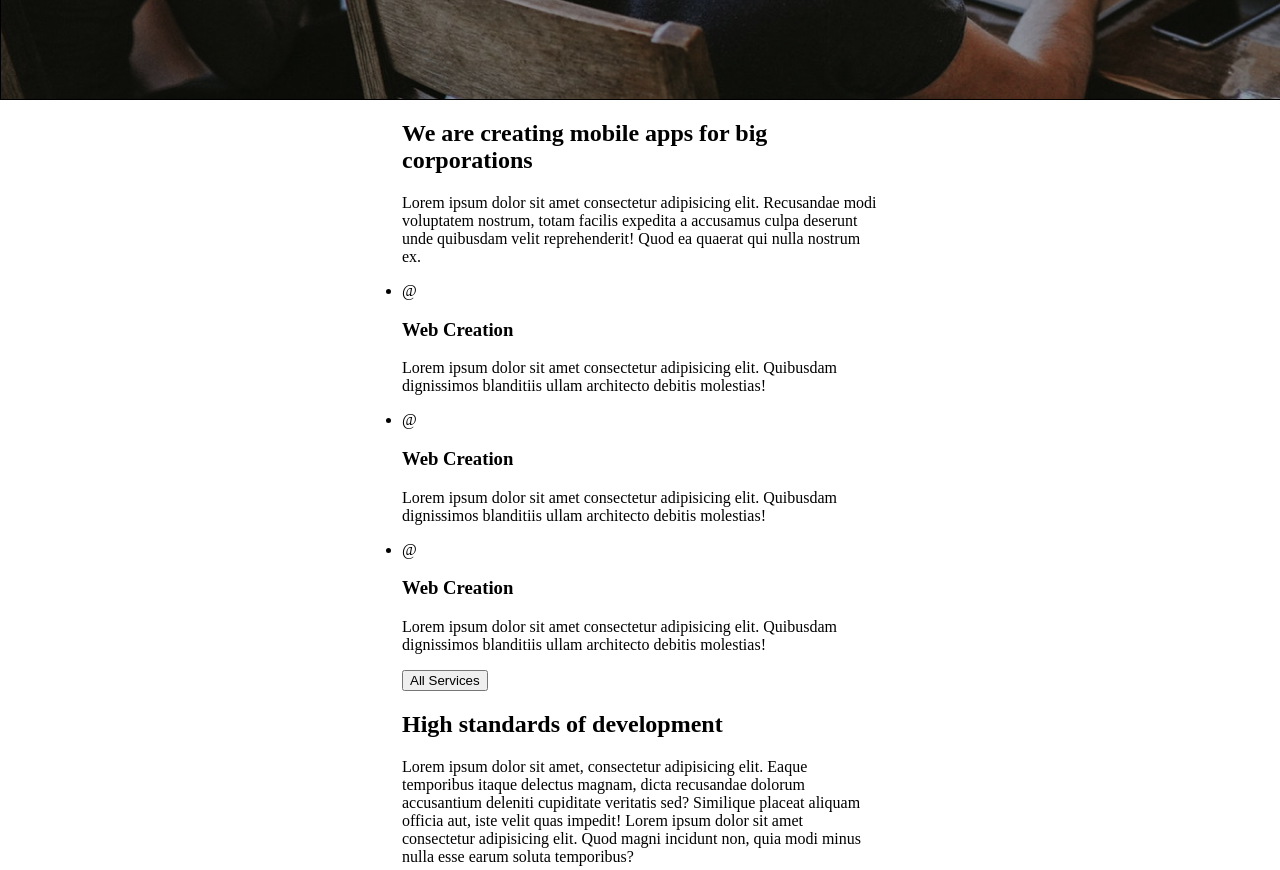
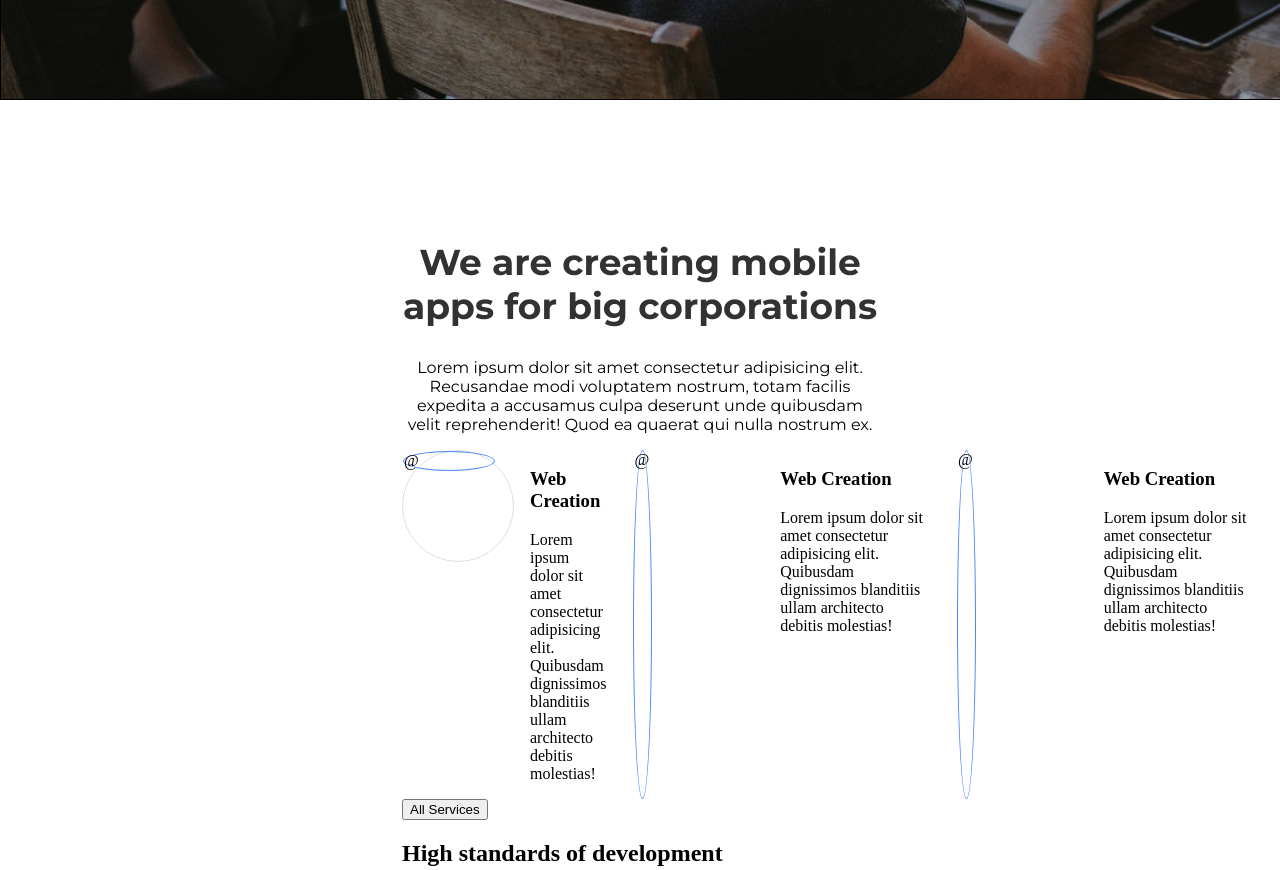
Before and after one commit to eugen-soliar/spa_html-css, a website: page index.html in a window 1280 px wide. Shown: the part 800-1670 px from the top of the page. Drawn offline with Linux system fonts and the light colour scheme.

Commit message:
partially styled text in services section

```diff
--- a/css/main.css
+++ b/css/main.css
@@ -1,3 +1,5 @@
+
+
 body {
     box-sizing: border-box;
 
@@ -9,6 +11,7 @@ li {
 }
 
 ul {
+    list-style-type: none;
     margin: 0;
     padding: 0;
 }
@@ -95,3 +98,50 @@ section {
     background-color: #3e79f0;
     cursor:pointer;
 }
+
+.services {
+    background-color: white;
+    padding-top: 110px;
+}
+
+.services-header {
+    font-family: Montserrat, sans-serif;
+    font-size: 36px;
+    font-weight: 700;
+    color: #323232;
+    text-align: center;
+}
+
+.services-text {
+    font-family: Montserrat, sans-serif;
+    font-size: 16px;
+    font-weight: 400px;
+    text-align: center;
+}
+
+.services-list {
+    display: flex;
+    gap: 27px;
+}
+
+.services-list-item {
+    display: flex;
+}
+
+.services-list-item-image-border {
+    border: 1px solid #e0e0e0;
+    position: absolute;
+    border-radius: 50%;
+    width: 110px;
+    aspect-ratio: 1/1;
+}
+
+.services-list-item-image {
+    border: 1px solid #4985FF;
+
+    border-radius: 50%;
+    width: 90px;
+}
+.services-list-item-group {
+    margin-left: 128px;
+}
--- a/index.html
+++ b/index.html
@@ -37,7 +37,7 @@
     </section>
 
     <section class="services">
-        <h2 class="sevices-header">
+        <h2 class="services-header">
             We are creating mobile apps for big corporations
         </h2>
         <p class="services-text">
@@ -48,30 +48,36 @@
         <ul class="services-list">
            <li class="services-list-item">
                 <!-- placeholder for svg img-->
-                <div class="services-list-item-image">@</div>
+                <div class="services-list-item-image-border"><div class="services-list-item-image">@</div></div>
+                <div class="services-list-item-group">
                     <h3 class="services-list-item-header">Web Creation</h3>
                     <p class="services-list-item-text">
                         Lorem ipsum dolor sit amet consectetur adipisicing elit.
                          Quibusdam dignissimos blanditiis ullam architecto debitis molestias!
                     </p>
+                </div>
            </li>
            <li class="services-list-item">
                 <!-- placeholder for svg img-->
                 <div class="services-list-item-image">@</div>
+                <div class="services-list-item-group">
                     <h3 class="services-list-item-header">Web Creation</h3>
                     <p class="services-list-item-text">
                         Lorem ipsum dolor sit amet consectetur adipisicing elit.
                          Quibusdam dignissimos blanditiis ullam architecto debitis molestias!
                     </p>
+                </div>
             </li>
             <li class="services-list-item">
                 <!-- placeholder for svg img-->
                 <div class="services-list-item-image">@</div>
+                <div class="services-list-item-group">
                     <h3 class="services-list-item-header">Web Creation</h3>
                     <p class="services-list-item-text">
                         Lorem ipsum dolor sit amet consectetur adipisicing elit.
                          Quibusdam dignissimos blanditiis ullam architecto debitis molestias!
                     </p>
+                </div>
            </li>
         </ul>
         <button class="services-button">
```
Lines whose indentation alone changed are shown as unchanged.
